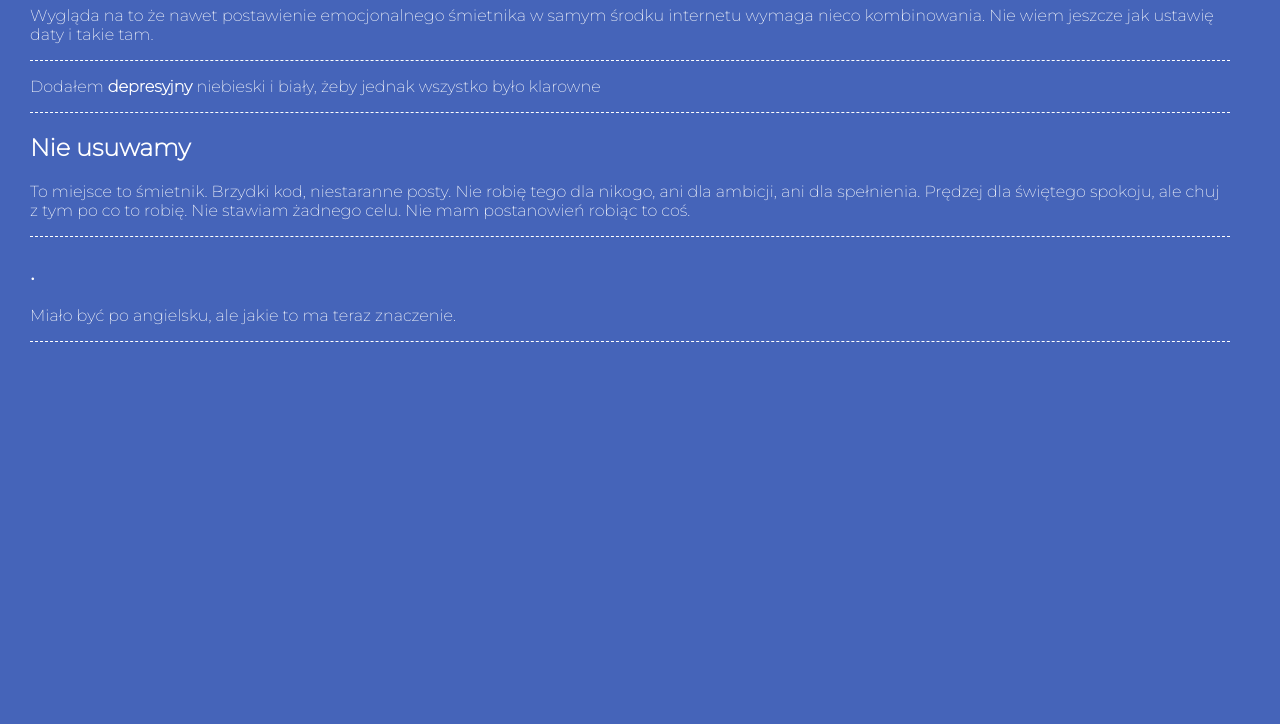
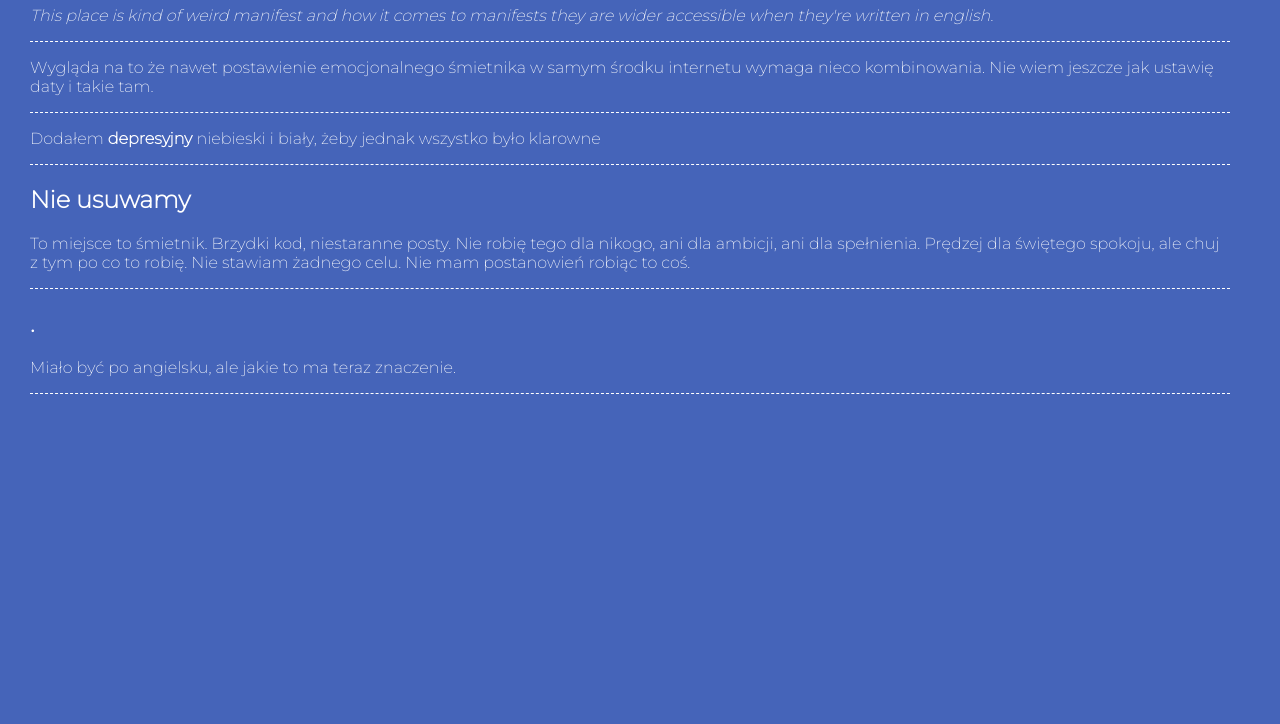
Before and after one commit to cockroachpi/cockroachpi.github.io, a plain HTML site: page index.html in a window 1280 px wide. Shown: the part 76-800 px from the top of the page. Drawn offline with Linux system fonts and the light colour scheme.

Commit message:
ynynglysh

```diff
--- a/index.html
+++ b/index.html
@@ -20,6 +20,7 @@
 </head>
 <body>
     <h1>bunt maszyn w końcu nadejdzie</h1>
+	<div class="chrzanic_notki"><p><em>This place is kind of weird manifest and how it comes to manifests they are wider accessible when they're written in english.</em></p></div>
 	<div class="chrzanic_notki"><p>Wygląda na to że nawet postawienie emocjonalnego śmietnika w samym środku internetu wymaga nieco kombinowania. Nie wiem jeszcze jak ustawię daty i takie tam.</p></div>
 	<div class="chrzanic_notki"><p>Dodałem <strong>depresyjny</strong> niebieski i biały, żeby jednak wszystko było klarowne</p></div>
 	<div class="chrzanic_notki"><h2>Nie usuwamy</h2><p>To miejsce to śmietnik. Brzydki kod, niestaranne posty. Nie robię tego dla nikogo, ani dla ambicji, ani dla spełnienia. Prędzej dla świętego spokoju, ale chuj z tym po co to robię. Nie stawiam żadnego celu. Nie mam postanowień robiąc to coś.</p></div>
```
Also changed, not shown: 1 other file.
